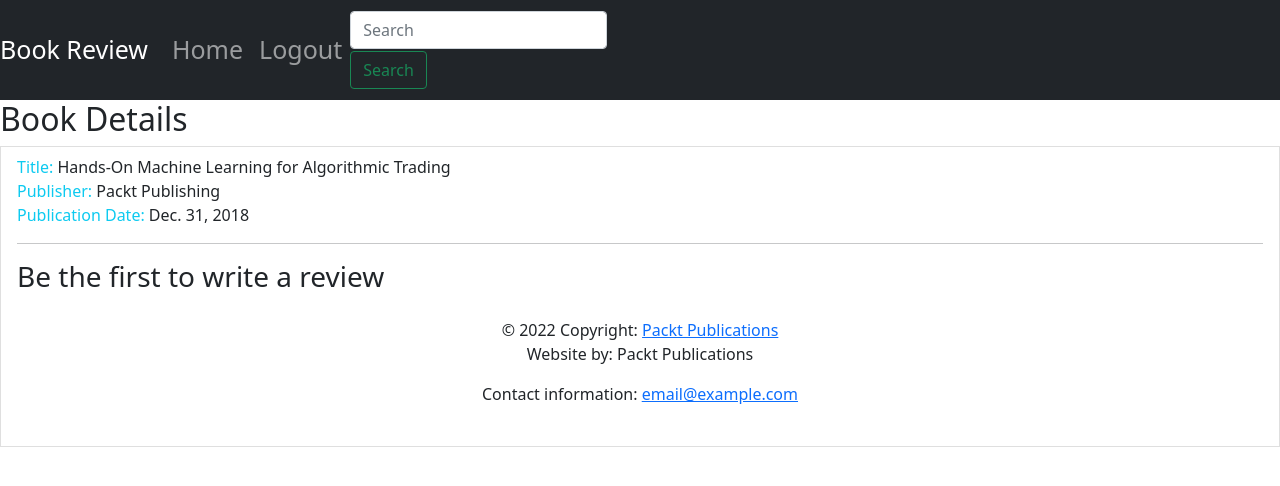
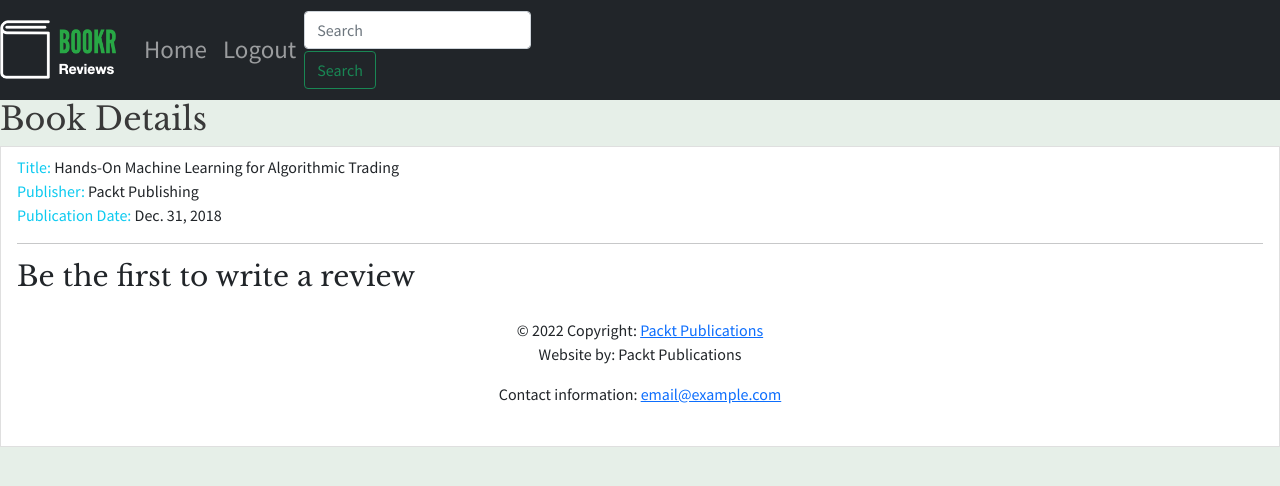
Before and after one commit to Chino57/bookr, a Django app: page /books/2/ in a window 1280 px wide. Shown: the top 486 px of the page. Run offline with Django 4.2, Linux system fonts and the light colour scheme; data comes from the database, SQL or seed files in the repository.

Commit message:
add static directory and files
Added static directory, files and template tags for static

```diff
--- a/bookr/settings.py
+++ b/bookr/settings.py
@@ -122,3 +122,5 @@
 # https://docs.djangoproject.com/en/4.0/ref/settings/#default-auto-field
 
 DEFAULT_AUTO_FIELD = 'django.db.models.BigAutoField'
+
+STATICFILES_DIRS = [os.path.join(BASE_DIR, 'static')]
--- /dev/null
+++ b/reviews/templates/reviews/base.html
@@ -0,0 +1,4 @@
+{% extends 'base.html' %}
+{% load static %}
+
+{% block brand %}<img src="{% static 'reviews/logo.png' %}">{% endblock %}
--- a/reviews/templates/reviews/book_details.html
+++ b/reviews/templates/reviews/book_details.html
@@ -1,4 +1,4 @@
-{% extends 'base.html' %}
+{% extends 'reviews/base.html' %}
 
 {% block content %}
 
--- a/reviews/templates/reviews/books_list.html
+++ b/reviews/templates/reviews/books_list.html
@@ -1,4 +1,4 @@
-{% extends 'base.html' %}
+{% extends 'reviews/base.html' %}
 
 {% block content %}
 
--- a/reviews/urls.py
+++ b/reviews/urls.py
@@ -2,5 +2,7 @@
 from django.urls import path
 from . import views
 
-urlpatterns = [path('books/', views.book_list, name='book_list'),
-               path('books/<int:pk>/', views.book_detail, name='book_detail')]
+urlpatterns = [
+    path('', views.index),
+    path('books/', views.book_list, name='book_list'),
+    path('books/<int:pk>/', views.book_detail, name='book_detail')]
--- a/reviews/views.py
+++ b/reviews/views.py
@@ -2,6 +2,15 @@
 
 from .models import Book, Review
 from .utils import average_rating
+
+
+def index(request):
+    return render(request, "base.html")
+
+
+def book_search(request):
+    search_text = request.GET.get("search", "")
+    return render(request, "reviews/search-results.html", {"search_text": search_text})
 
 
 def book_list(request):
@@ -21,6 +30,7 @@
 
     return render(request, 'reviews/books_list.html', context)
 
+
 def book_detail(request,pk):
     book = get_object_or_404(Book,pk=pk)
     reviews = book.review_set.all()
--- /dev/null
+++ b/static/main.css
@@ -0,0 +1,19 @@
+.navbar {
+    min-height: 100px;
+    font-size: 25px;
+    }
+.navbar-brand {
+    font-size: 25px;
+     }
+.navbar-brand > img {
+     height: 60px;
+    }
+body {
+    font-family: "Source Sans Pro", sans-serif;
+    background-color: #e6efe8;
+    color: #393939
+}
+
+h1,h2,h3,h4,h5,h6 {
+    font-family: 'Libre Baskerville', serif;
+}
--- a/templates/base.html
+++ b/templates/base.html
@@ -1,4 +1,5 @@
 <!DOCTYPE html>
+{% load static %}
 <html lang="en">
 <head>
     <meta charset="UTF-8">
@@ -8,20 +9,15 @@
 
     <link rel="stylesheet" href="https://cdnjs.cloudflare.com/ajax/libs/font-awesome/4.7.0/css/font-awesome.min.css">
 
+    <link rel="stylesheet" href="{% static 'main.css' %}">
+
+    <link rel="stylesheet" href="https://fonts.googleapis.com/css?family=Libre+Baskerville|Source+Sans+Pro&display=swap">
+
     <title>Book Review</title>
-    <style type="text/css">
-        .navbar {
-        min-height: 100px;
-        font-size: 25px;
-        }
-        .navbar-brand {
-        font-size: 25px;
-        }
-    </style>
 </head>
 <body>
     <nav class="navbar navbar-expand-sm navbar-dark bg-dark sticky-top">
-        <a class="navbar-brand" href="/">Book Review</a>
+        <a class="navbar-brand" href="/"> {% block brand %}<img src="{% static 'logo.png' %}">{% endblock %}</a>
         <button class="navbar-toggler" type="button" data-toggle="collapse" data-target="#navbarSupportedContent" aria-controls="navbarSupportedContent" aria-expanded="false" aria-label="Toggle navigation">
             <span class="navbar-toggler-icon"></span>
         </button>
```
Also changed, not shown: reviews/templates/base.html (deleted, +0 -10 lines), reviews/static/reviews/logo.png (added), static/logo.png (added).
